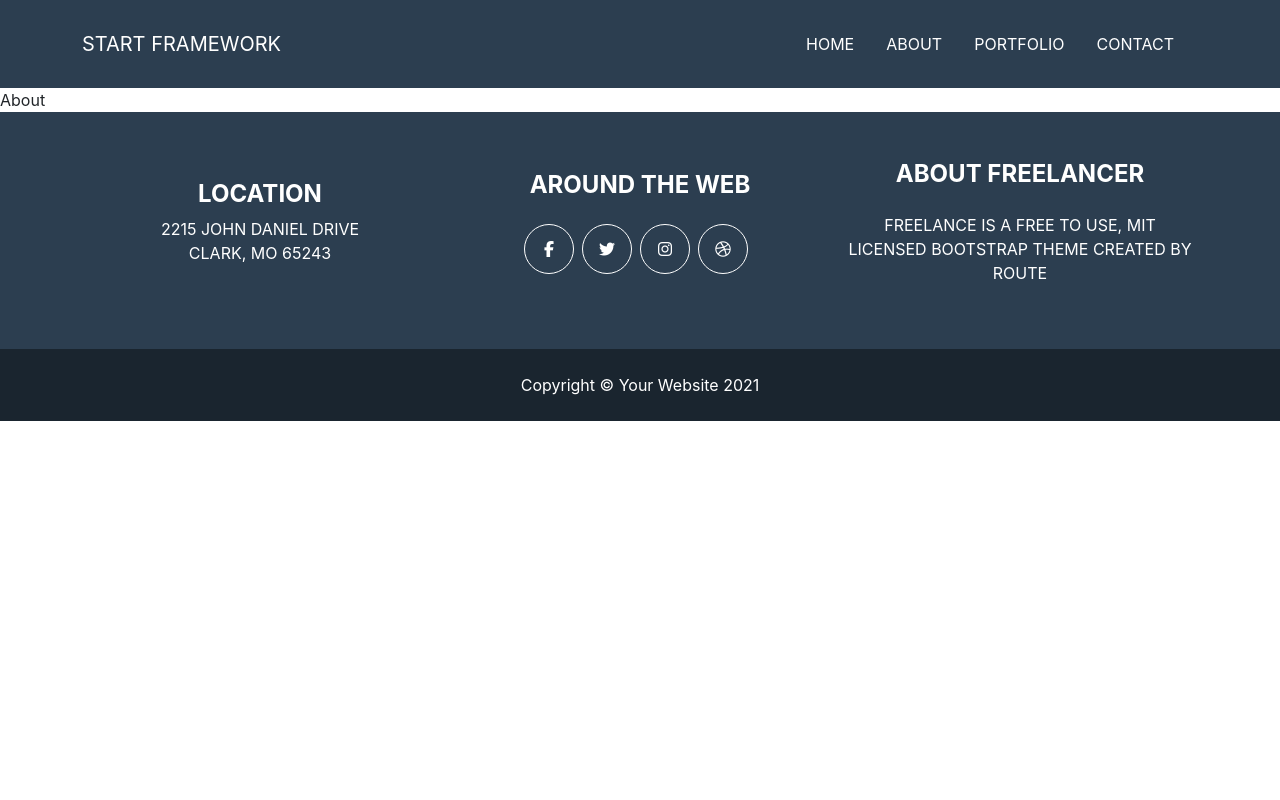
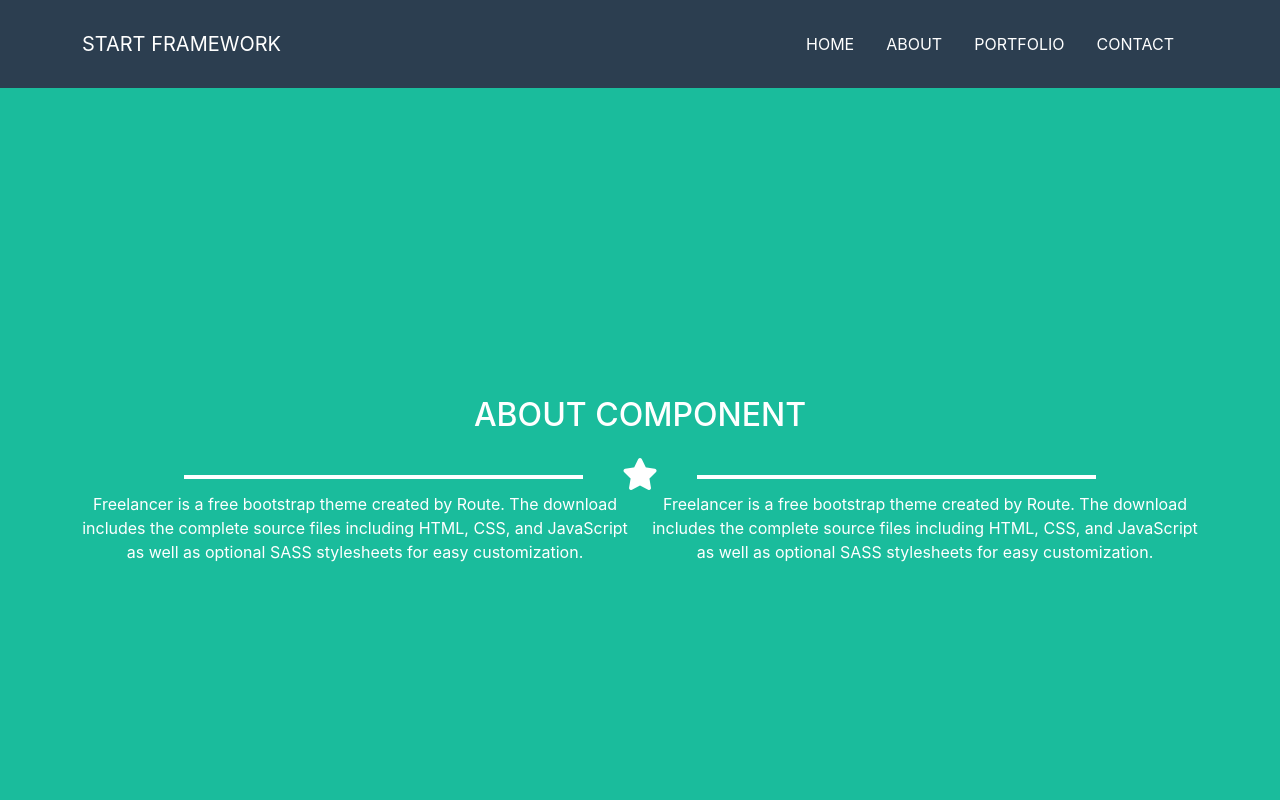
Before and after one commit to Irenaeus-XVI/start-portfolio, a React (Create React App) app: page /about in a window 1280 px wide. Shown: the top 800 px of the page. Built offline with nearby package versions, Linux system fonts and the light colour scheme.

Commit message:
Finish About Section.

```diff
--- a/src/Components/About/About.jsx
+++ b/src/Components/About/About.jsx
@@ -1,7 +1,27 @@
 import React from 'react'
-
+import styles from './About.module.css'
 export default function About() {
   return (
-    <div>About</div>
+    <>
+      <section className={`vh-100 text-center about ${styles.aboutBg} text-white d-flex justify-content-center align-items-center`}>
+
+        <div>
+          <h2 className=' text-uppercase mb-4'>about component</h2>
+          <div className={styles.star}>
+            <i className="fa-solid fa-star fa-2x"></i>
+          </div>
+          <div className="container">
+            <div className="row ">
+              <div className="col-md-6">
+                <p>Freelancer is a free bootstrap theme created by Route. The download includes the complete source files including HTML, CSS, and JavaScript as well as optional SASS stylesheets for easy customization. </p>
+              </div>
+              <div className="col-md-6">
+                <p>Freelancer is a free bootstrap theme created by Route. The download includes the complete source files including HTML, CSS, and JavaScript as well as optional SASS stylesheets for easy customization. </p>
+              </div>
+            </div>
+          </div>
+        </div>
+      </section>
+    </>
   )
 }
--- /dev/null
+++ b/src/Components/About/About.module.css
@@ -0,0 +1,30 @@
+.aboutBg{
+    background-color: #1ABC9C;
+}
+
+
+.star {
+    position: relative;
+
+}
+
+.star::after {
+    position: absolute;
+    content: "";
+    top: 50%;
+    left: 55%;
+    height: 4px;
+    width: 35%;
+    background-color: white;
+}
+
+
+.star::before {
+    position: absolute;
+    content: "";
+    top: 50%;
+    right: 55%;
+    height: 4px;
+    width: 35%;
+    background-color: white;
+}
```
